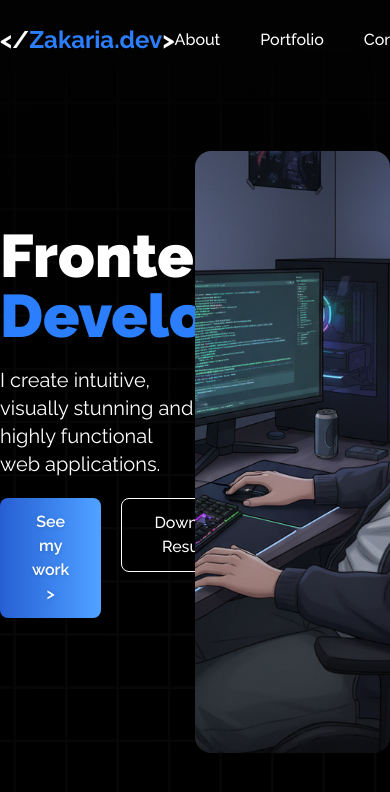
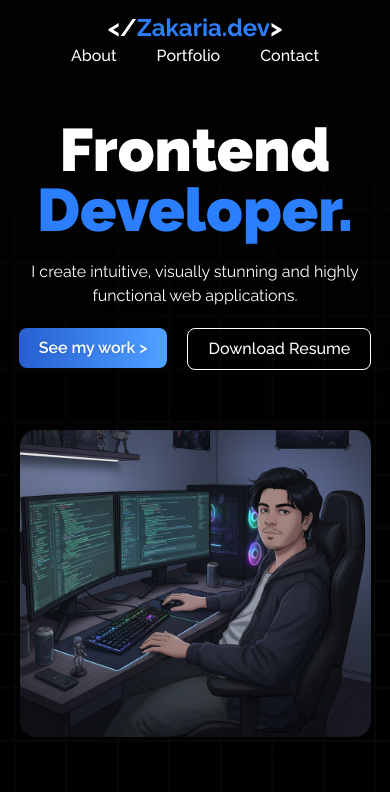
Before and after one commit to ZakariaZack98/portfolio, a Next.js app: page / in a window 390 px wide. Shown: the top 792 px of the page. Built offline with nearby package versions, Linux system fonts and the light colour scheme.

Commit message:
responsiveness done till projects

```diff
--- a/src/app/layout.js
+++ b/src/app/layout.js
@@ -15,7 +15,7 @@ export default function RootLayout({ children }) {
   return (
     <html lang="en">
       <body className={`${ralwayFont.className} antialiased `}>
-        <div className="bgLayer w-screen h-screen overflow-auto bg-center bg-cover">
+        <div className="bgLayer w-screen h-screen overflow-auto bg-center bg-cover overflow-x-hidden">
           <div className="grad-overlay text-white">
             <Navbar />
             {children}
--- a/src/components/common/GradientButton.jsx
+++ b/src/components/common/GradientButton.jsx
@@ -5,7 +5,7 @@ const GradientButton = ({ label, onClick }) => {
   return (
     <button
       onClick={onClick ? onClick : null}
-      className="relative px-8 py-3 rounded-lg font-semibold text-white transition-all duration-300 hover:shadow-lg focus:outline-none focus:ring-4 focus:ring-blue-300 focus:ring-opacity-50 overflow-hidden cursor-pointer"
+      className="relative md:px-8 md:py-3 px-5 py-2 rounded-lg font-semibold text-white transition-all duration-300 hover:shadow-lg focus:outline-none focus:ring-4 focus:ring-blue-300 focus:ring-opacity-50 overflow-hidden cursor-pointer"
     >
       <div
         className="absolute inset-0 bg-gradient-to-r from-blue-800 via-blue-400 via-blue-300 via-blue-100 to-blue-900"
--- a/src/components/common/Navbar.jsx
+++ b/src/components/common/Navbar.jsx
@@ -4,9 +4,9 @@ import React from "react";
 const Navbar = () => {
   return (
     <div className="h-0 w-full text-white relative z-50 flex justify-start  items-center">
-      <div className="mt-20 container mx-auto py-2 rounded-lg font-medium flex items-center justify-between">
+      <div className="mt-20 container mx-auto py-2 rounded-lg font-medium flex-col flex md:flex-row items-center justify-between">
         <h3 className="text-2xl font-bold"><span>{'</'}</span><span className="text-blue-500">Zakaria.dev</span><span>{'>'}</span></h3>
-        <div className="links flex items-center gap-x-10">
+        <div className="links flex items-center gap-x-10 md:mt-0">
           <Link href={"/about"}>
             <p className="hover:opacity-50 duration-200">About</p>
           </Link>
--- a/src/components/common/ProjectThumbnail.jsx
+++ b/src/components/common/ProjectThumbnail.jsx
@@ -1,7 +1,6 @@
 import Link from "next/link";
 import React from "react";
 import { FiArrowUpRight } from "react-icons/fi";
-import GradientButton from "./GradientButton";
 
 const ProjectThumbnail = ({ name, img, stack, slug }) => {
   return (
@@ -17,7 +16,7 @@ const ProjectThumbnail = ({ name, img, stack, slug }) => {
       <div className="flex justify-between items-start">
         <div className="stack flex items-center flex-wrap gap-2">
           {stack?.map((tech) => (
-            <span className="px-3 py-1 rounded border border-[#8a8a8a] bg-[rgba(255,255,255,0.1)]">{tech}</span>
+            <span key={tech} className="px-3 py-1 rounded border border-[#8a8a8a] bg-[rgba(255,255,255,0.1)]">{tech}</span>
           ))}
         </div>
         <Link href={`/project/${slug}`}>
--- a/src/components/common/SoftButton.jsx
+++ b/src/components/common/SoftButton.jsx
@@ -2,7 +2,7 @@ import React from 'react'
 
 const SoftButton = ({label, clickHandler, colorClass}) => {
   return (
-    <button className={`${colorClass} rounded-lg px-8 py-3 border text-white cursor-pointer font-medium`} onClick={clickHandler ? clickHandler : null}>
+    <button className={`${colorClass} rounded-lg md:px-8 px-5 md:py-3 py-2 border text-white cursor-pointer font-medium`} onClick={clickHandler ? clickHandler : null}>
       <p className='hover:opacity-50'>{label}</p>
     </button>
   )
--- a/src/components/home/Hero.jsx
+++ b/src/components/home/Hero.jsx
@@ -5,13 +5,13 @@ import Link from "next/link";
 
 const Hero = () => {
   return (
-    <div className="h-screen container mx-auto hero bg-center bg-cover flex justify-between items-center">
-      <div className="left w-1/2 h-full flex flex-col gap-y-5 xl:gap-y-10 justify-center">
-        <div className="title">
+    <div className="h-screen container mx-auto hero bg-center bg-cover flex flex-wrap lg:flex-nowrap justify-between items-center lg:translate-0 translate-y-30">
+      <div className="left lg:w-1/2 w-full lg:h-full h-fit flex flex-col gap-y-5 xl:gap-y-10 justify-center items-center lg:items-start">
+        <div className="title flex flex-col items-center lg:items-start">
           <h1 className="font-black text-6xl text-white">Frontend</h1>
           <h1 className="font-black text-6xl text-blue-500">Developer.</h1>
         </div>
-        <p className="intro text-xl">I create intuitive, visually stunning and highly functional web applications.</p>
+        <p className="intro lg:text-xl text-base lg:max-w-full lg:text-start text-center max-w-9/10 mx-auto lg:mx-0">I create intuitive, visually stunning and highly functional web applications.</p>
         <div className="btnGrp flex gap-x-5">
           <Link href={'/portfolio'}>
             <GradientButton label={'See my work >'}/>
@@ -21,8 +21,8 @@ const Hero = () => {
           </Link>
         </div>
       </div>
-      <div className="right h-full w-1/2">
-        <picture className="w-full h-full flex justify-end items-center">
+      <div className="right h-full mx-auto lg:w-1/2">
+        <picture className="lg:w-full w-9/10 mx-auto lg:h-full h-fit flex justify-end items-center">
           <img
             src="/images/cover-square.jpg"
             alt="cover_image"
--- a/src/components/home/Projects.jsx
+++ b/src/components/home/Projects.jsx
@@ -11,15 +11,15 @@ const Projects = () => {
   return (
     <div className=" bg-black">
       <div className="container mx-auto heading flex flex-col gap-y-10 py-20">
-        <div className="flex justify-between items-center">
+        <div className="flex flex-col md:flex-row md:justify-between justify-center items-center gap-5 md:gap-0">
           <h1 className="text-5xl font-bold">My Portfolio</h1>
           <Link href="/portfolio">
             <GradientButton label={"All Projects >"} />
           </Link>
         </div>
-        <div className="grid grid-cols-2 gap-8">
+        <div className="grid grid-cols-1 lg:grid-cols-2 gap-8">
           {
-            projectsData?.map(project => (
+            projectsData.slice(0, 4)?.map(project => (
               <ProjectThumbnail key={project.slug} name={project.name} stack={project.stack} img={project.thumbnail} slug={project.slug}/>
             ))
           }
--- a/src/components/home/Stack.jsx
+++ b/src/components/home/Stack.jsx
@@ -8,13 +8,13 @@ const Stack = () => {
 
   return (
     <div className=" bg-black">
-      <div className="container mx-auto flex flex-col gap-y-5 py-20">
-        <h3 className="text-5xl font-bold">Current Technologies</h3>
-        <p className="lg:max-w-6/10 text-sm xxl:text-base">
+      <div className="container mx-auto flex flex-col gap-y-5 lg:py-20 py-8">
+        <h3 className="text-5xl font-bold lg:text-start text-center">Current Technologies</h3>
+        <p className="lg:max-w-6/10 text-sm xxl:text-base lg:text-start text-center">
           I'm proficient in a range of modern technologies that empower me to build highly functional solutions. These
           are some of my main technologies.
         </p>
-        <div className="grid grid-cols-4 gap-3 my-10">
+        <div className="grid lg:grid-cols-4 md:grid-cols-3 sm:grid-cols-2 grid-cols-1 gap-3 my-10">
           {
             techStackData?.map(tech => (
               <StackCard key={tech.name} name={tech.name} desc={tech.desc} logo={tech.logo} logoBgColor={tech.logoBgColor}/>
```
Also changed, not shown: src/lib/lib.js.
